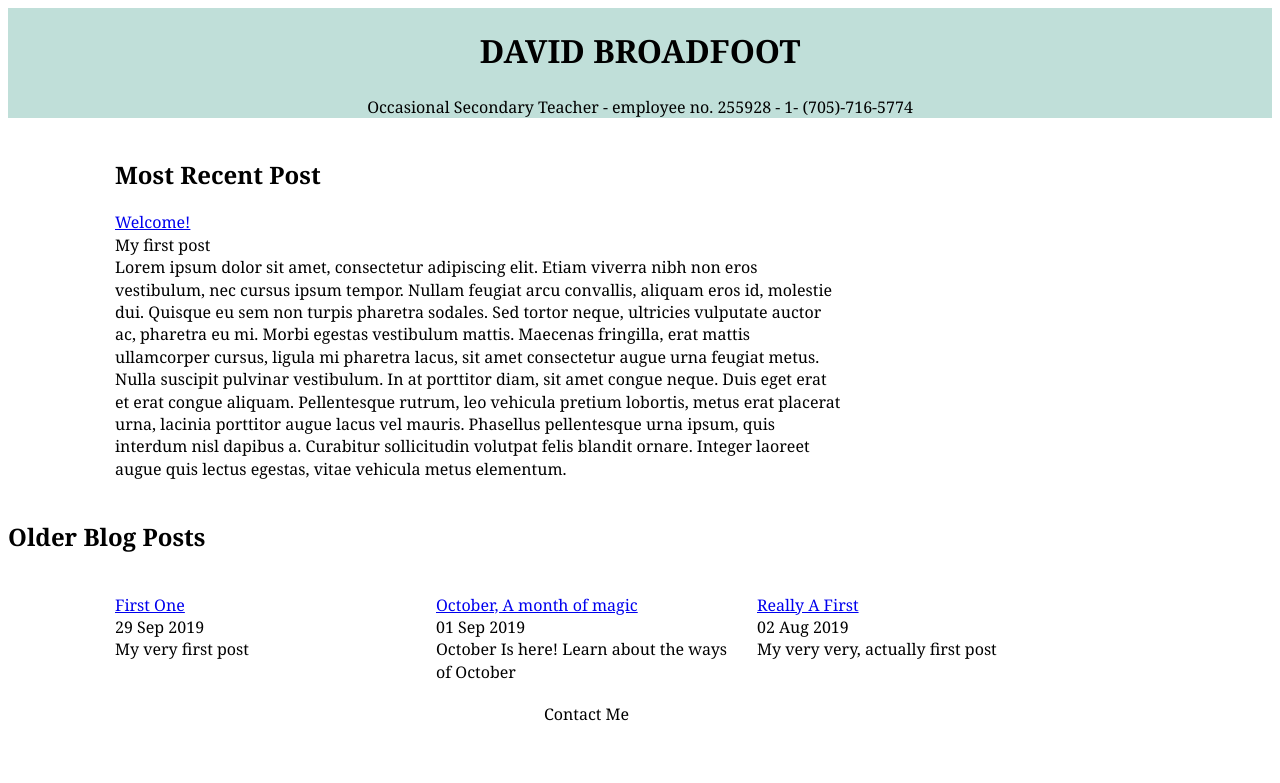
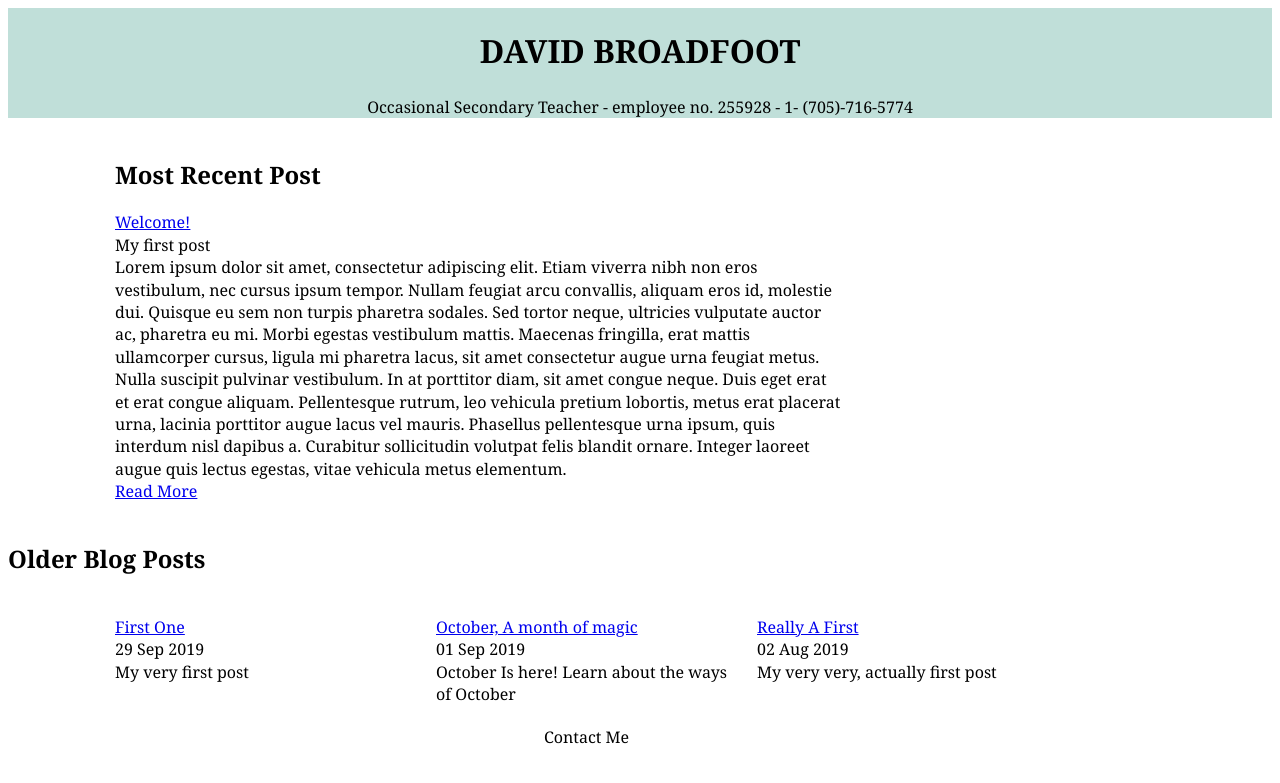
Before and after one commit to davidbroadfoot/site, a Jekyll site: the page built from index.html, in a window 1280 px wide. Shown: the top 783 px of the page. Built offline with Jekyll 4.4.1, drawn with Linux system fonts in a browser that asks for light colours.

Commit message:
explr button

```diff
--- a/index.html
+++ b/index.html
@@ -21,6 +21,7 @@ layout: default
       {{post.description}}
     <li>  {{post.excerpt}}
     </li>
+    <a class="blog__link" href="{{post.url}}">Read More</a>
     {% endfor %}
   </ul>
 </div>
```
